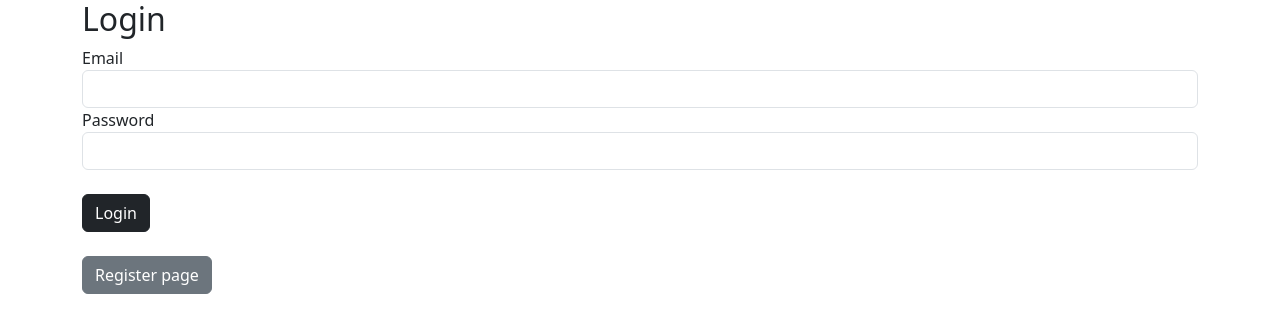
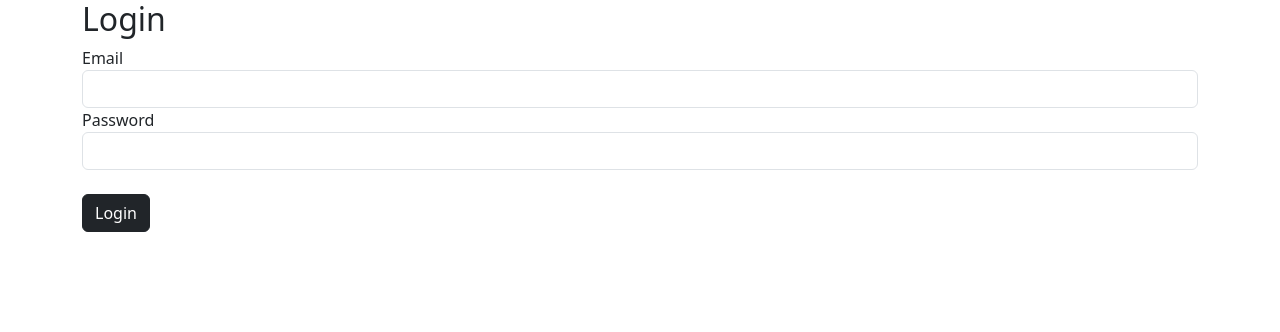
Before and after one commit to Lahirusampath2000/plant-disease-detection, a React (Create React App) app in the folder frontend/: page /login in a window 1280 px wide. Shown: the top 332 px of the page. Built offline with nearby package versions, Linux system fonts and the light colour scheme.

Commit message:
remove unwanted button

```diff
--- a/frontend/src/components/auth/Login.js
+++ b/frontend/src/components/auth/Login.js
@@ -55,7 +55,7 @@ const Login = () => {
         </div>
         <button type="submit" className="btn btn-dark mt-4">Login</button>
       </form>
-      <a href="/register" className="btn btn-secondary mt-4">Register page</a>
+
     </div>
   );
 };
```
